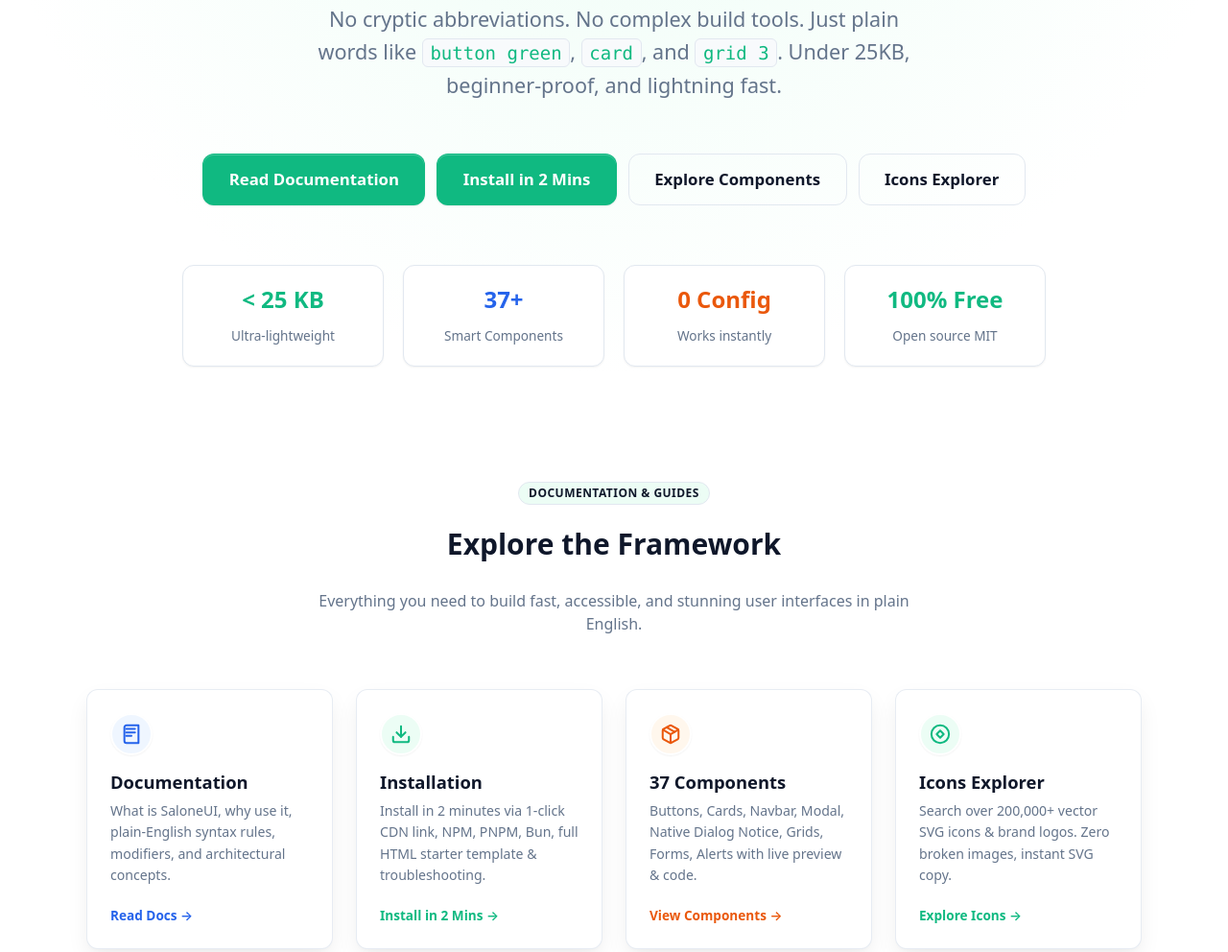
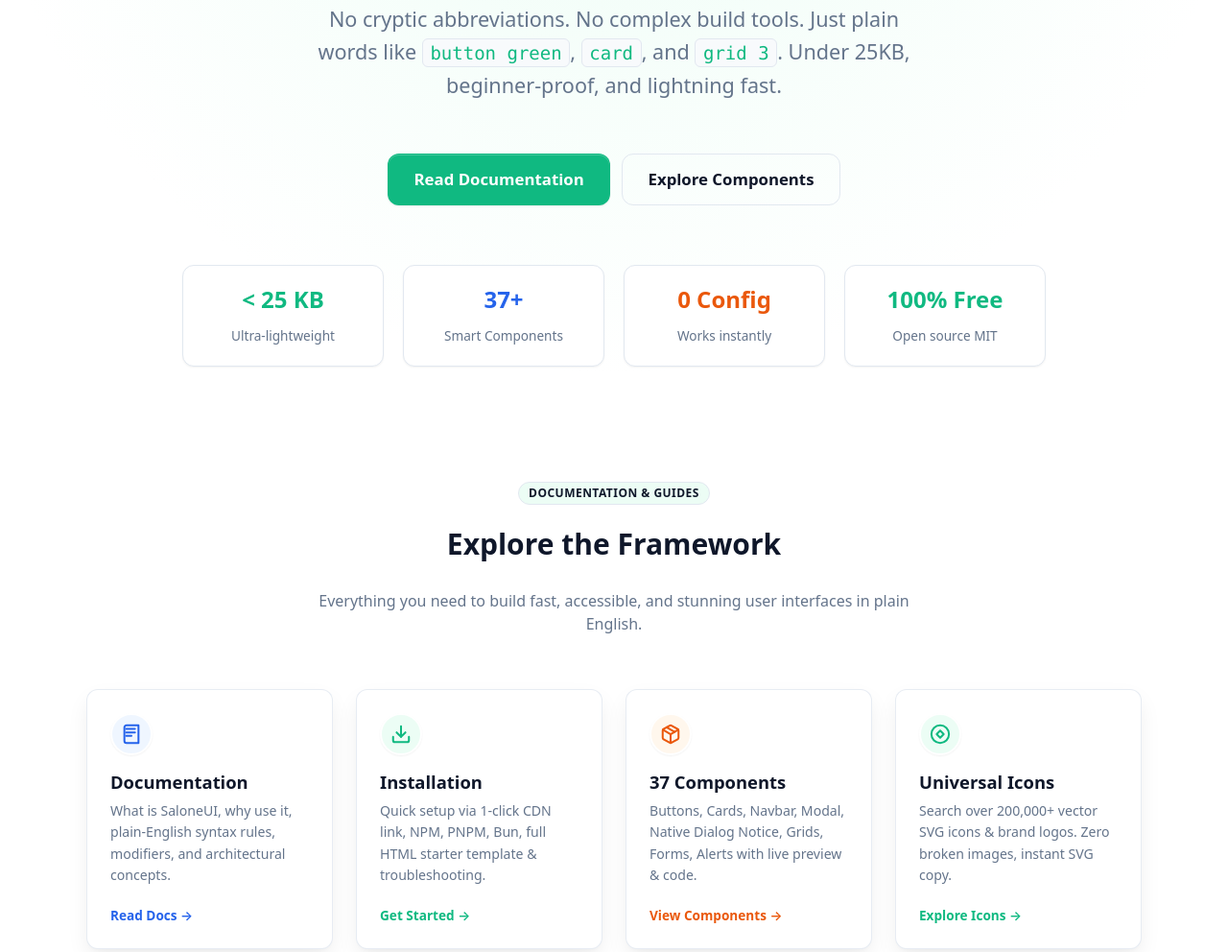
Before and after one commit to Kendenor/SaloneUI, a website: page docs/index.html in a window 1280 px wide. Shown: the part 362-1354 px from the top of the page at 96% size. Drawn offline with Linux system fonts and the light colour scheme.

Commit message:
refactor: streamline homepage hero actions, installation card, and icon references

```diff
--- a/docs/index.html
+++ b/docs/index.html
@@ -318,7 +318,7 @@
         </a>
         <a href="/icons" class="mobile-nav-item">
           <svg width="18" height="18" viewBox="0 0 24 24" fill="none" stroke="currentColor" stroke-width="2" stroke-linecap="round" stroke-linejoin="round"><circle cx="12" cy="12" r="10"/><polygon points="12 8 8 12 12 16 16 12 12 8"/></svg>
-          <span>Icons Explorer</span>
+          <span>Icons</span>
         </a>
       </div>
       <div class="mobile-drawer-cta">
@@ -339,10 +339,8 @@
       <p>No cryptic abbreviations. No complex build tools. Just plain words like <code>button green</code>, <code>card</code>, and <code>grid 3</code>. Under 25KB, beginner-proof, and lightning fast.</p>
 
       <div class="row center hero-actions" style="margin-top: 0.5rem; margin-bottom: 2rem; flex-wrap: wrap; gap: 0.75rem;">
-        <a href="/docs" class="button big">Read Documentation</a>
-        <a href="/installation" class="button big green">Install in 2 Mins</a>
+        <a href="/docs" class="button big green">Read Documentation</a>
         <a href="/components" class="button big outline">Explore Components</a>
-        <a href="/icons" class="button big outline">Icons Explorer</a>
       </div>
 
       <!-- Quick Metrics Bar -->
@@ -398,9 +396,9 @@
           </div>
           <h3 style="margin: 0 0 0.5rem; font-size: 1.15rem; color: var(--salone-text);">Installation</h3>
           <p style="font-size: 0.88rem; color: var(--salone-text-muted); line-height: 1.6; margin: 0 0 1.25rem; flex-grow: 1;">
-            Install in 2 minutes via 1-click CDN link, NPM, PNPM, Bun, full HTML starter template &amp; troubleshooting.
+            Quick setup via 1-click CDN link, NPM, PNPM, Bun, full HTML starter template &amp; troubleshooting.
           </p>
-          <span style="font-size: 0.85rem; font-weight: 600; color: var(--salone-green);">Install in 2 Mins &rarr;</span>
+          <span style="font-size: 0.85rem; font-weight: 600; color: var(--salone-green);">Get Started &rarr;</span>
         </a>
 
         <!-- Page 3: Components -->
@@ -420,7 +418,7 @@
           <div class="avatar" style="background-color: var(--salone-green-light); color: var(--salone-green); margin-bottom: 1rem;">
             <svg width="22" height="22" viewBox="0 0 24 24" fill="none" stroke="currentColor" stroke-width="2.2" stroke-linecap="round" stroke-linejoin="round"><circle cx="12" cy="12" r="10"/><polygon points="12 8 8 12 12 16 16 12 12 8"/></svg>
           </div>
-          <h3 style="margin: 0 0 0.5rem; font-size: 1.15rem; color: var(--salone-text);">Icons Explorer</h3>
+          <h3 style="margin: 0 0 0.5rem; font-size: 1.15rem; color: var(--salone-text);">Universal Icons</h3>
           <p style="font-size: 0.88rem; color: var(--salone-text-muted); line-height: 1.6; margin: 0 0 1.25rem; flex-grow: 1;">
             Search over 200,000+ vector SVG icons &amp; brand logos. Zero broken images, instant SVG copy.
           </p>
@@ -754,7 +752,7 @@ import 'salone-ui/dist/salone-ui.min.css';</code>
           <p><a href="/docs">Docs</a></p>
           <p><a href="/installation">Installation</a></p>
           <p><a href="/components">Components</a></p>
-          <p><a href="/icons">Icons Explorer</a></p>
+          <p><a href="/icons">Icons</a></p>
         </div>
         <div>
           <h4 style="font-size: 1rem; margin-bottom: 0.75rem;">Resources</h4>
```
